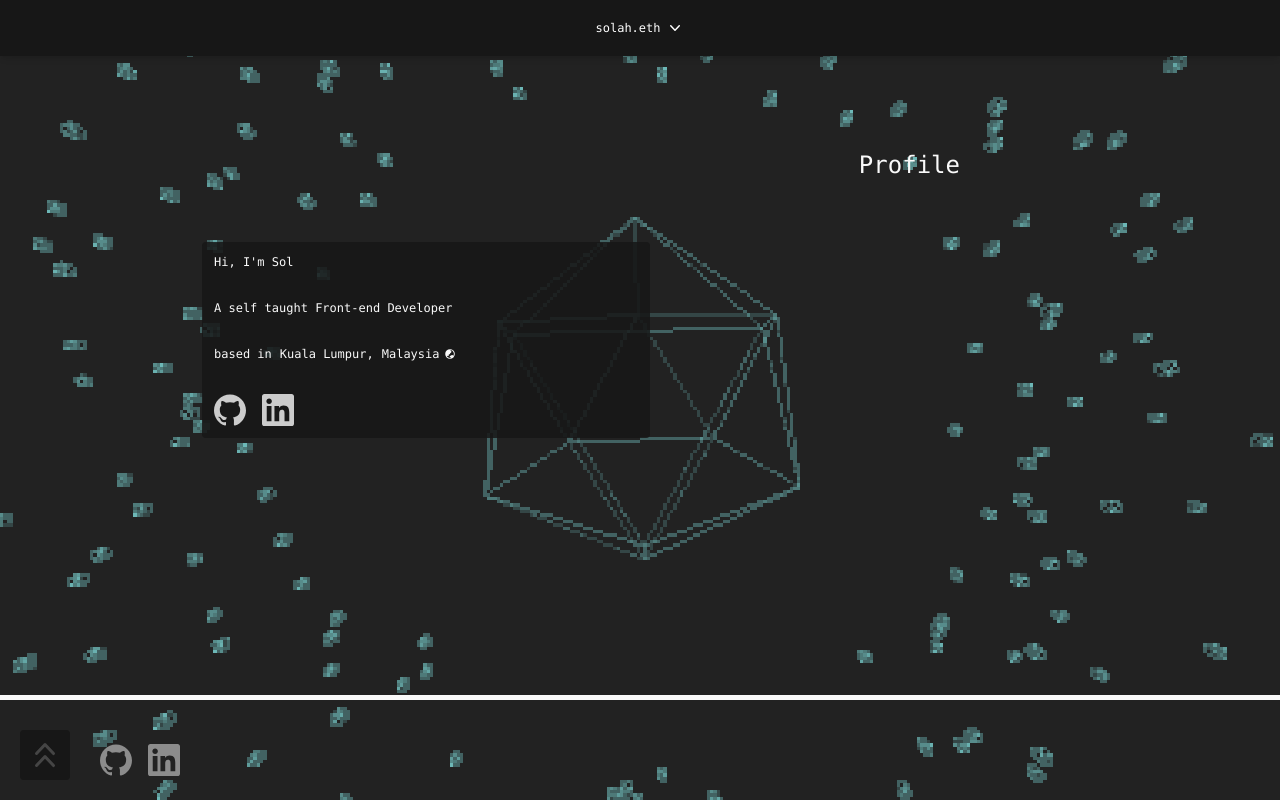
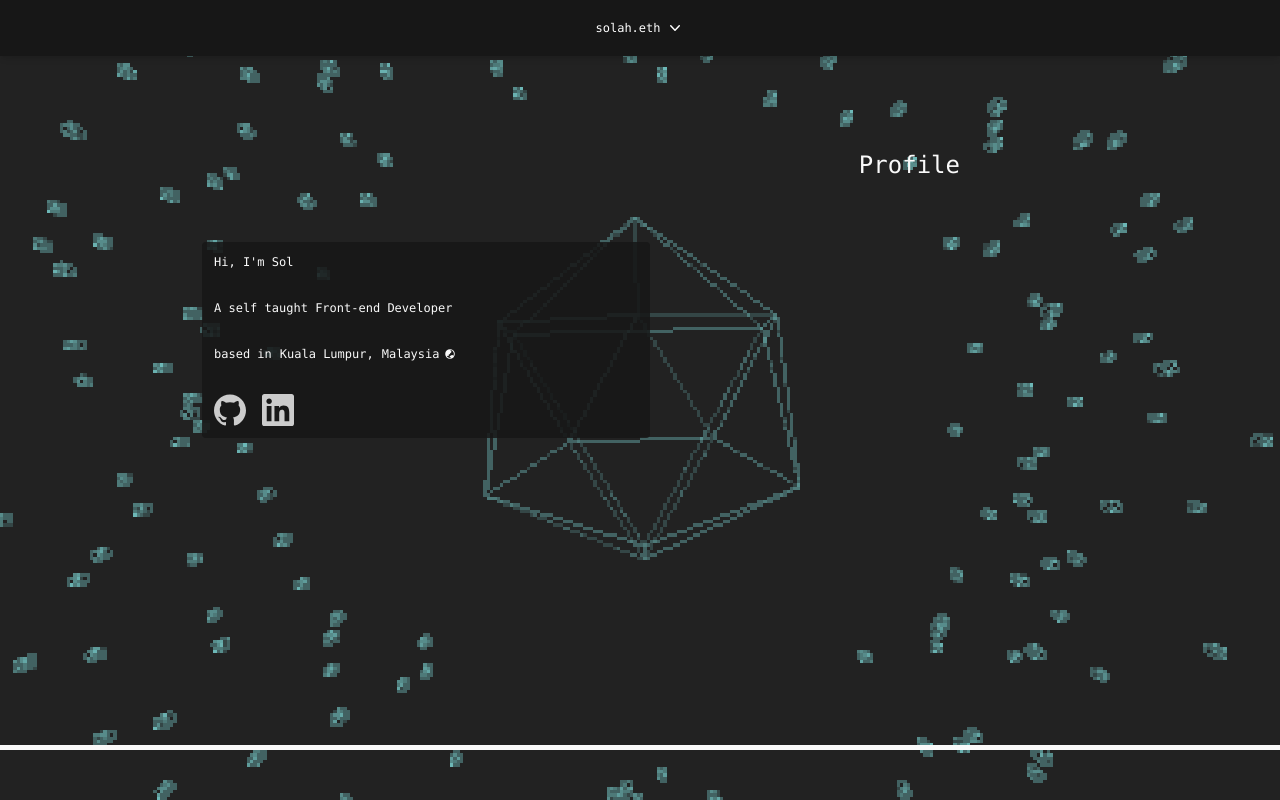
Before and after one commit to solahidris/portfoliosolah, a Next.js app: page / in a window 1280 px wide. Shown: the top 800 px of the page. Built offline with nearby package versions, Linux system fonts and the light colour scheme.

Commit message:
remove footer and lowered the x progress and set y mandatory

```diff
--- a/components/ParallexPage.tsx
+++ b/components/ParallexPage.tsx
@@ -259,9 +259,11 @@ const ParallexPage = () => {
 
   return (
     <div className="flex flex-col z-10 px-2 relative min-h-screen">
+
       <div className="absolute top-0 left-0 w-full z-40">
         <RightMenu scrollToSection={scrollToSection} />
       </div>
+
       {imageData.map((data) => (
         <div key={data.id} className="flex">
           {data.content}
@@ -272,17 +274,17 @@ const ParallexPage = () => {
       <motion.div className="progress" style={{ scaleX }} />
 
       {/* Footer - Github and Linkedin */}
-      <div className="fixed bottom-0 flex left-0 mb-6 ml-[100px] gap-x-4 justify-start lg:justify-start">
+      {/* <div className="fixed bottom-0 flex left-0 mb-6 ml-[100px] gap-x-4 justify-start lg:justify-start">
         <motion.button whileHover={{ scale: 1.2 }} whileTap={{ scale: 0.8 }} ><a target="_blank" rel="noreferrer" href="https://github.com/solahidris"><SiGithub className="w-[1.7rem] h-[1.7rem] lg:w-[2rem] lg:h-[2rem] hover:text-yellow-300 text-neutral-100/50"/></a></motion.button>
         <motion.button whileHover={{ scale: 1.2 }} whileTap={{ scale: 0.8 }} ><a target="_blank" rel="noreferrer" href="https://www.linkedin.com/in/solahuddinidris/"><SiLinkedin className="w-[1.7rem] h-[1.7rem] lg:w-[2rem] lg:h-[2rem] hover:text-cyan-300 text-neutral-100/50"/></a></motion.button>
-      </div>
+      </div> */}
 
       {/* Footer - Scroll to Top Function */}
-      <div className="fixed bottom-0 left-0 bg-red-4000 p-5 z-[200px]">
+      {/* <div className="fixed bottom-0 left-0 bg-red-4000 p-5 z-[200px]">
         <motion.button whileTap={{ scale: 0.80 }} whileHover={{ scale: 1.1 }} onClick={() => {homeRef.current!.scrollIntoView({ behavior: 'smooth' })}} className="bg-neutral-900 w-[50px] h-[50px] rounded flex items-center justify-center">
           <span><ChevronDoubleUpIcon className="w-[40px] h-[40px] text-white/20"/></span>
         </motion.button>
-      </div>
+      </div> */}
 
     </div>
   );
--- a/styles/globals.css
+++ b/styles/globals.css
@@ -181,7 +181,7 @@ code {
 
 /* PARALLEX ------ */
 html {
-  scroll-snap-type: y proximity;
+  scroll-snap-type: y mandatory;
 }
 
 /* PARALLEX 100vh default h ------ */
@@ -224,7 +224,8 @@ img {
   right: 0;
   height: 5px;
   background: var(--accent);
-  bottom: 100px;
+  bottom: 50px;
+  z-index: 20;
 }
 
 .container {
```
